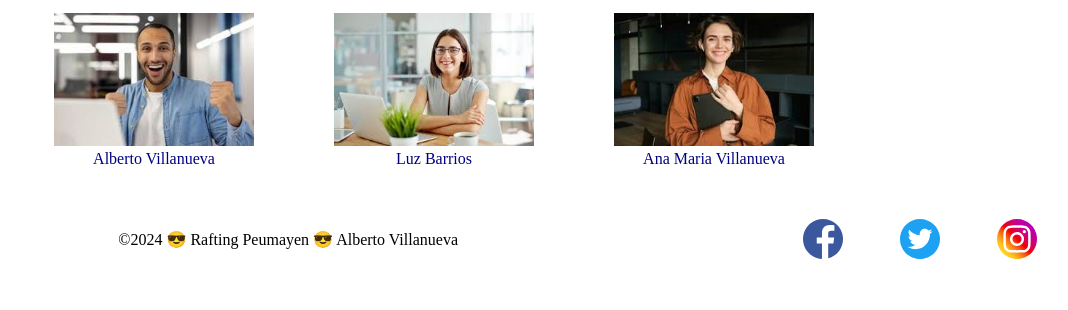
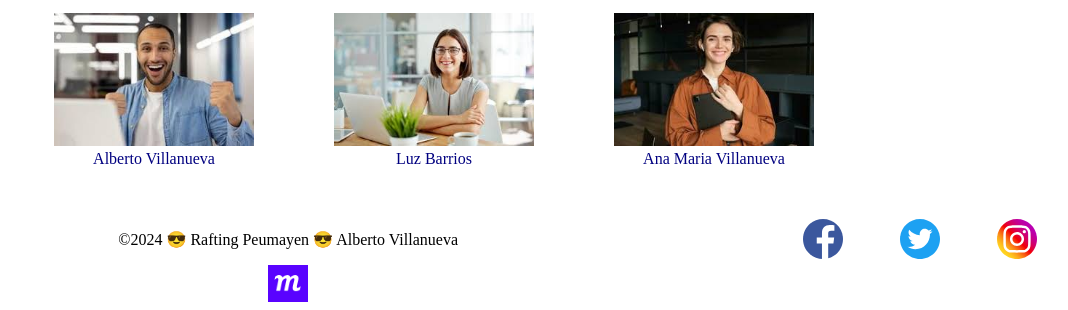
Before and after one commit to advillanuevag/wdd130, a plain HTML site: page wwr/contact.html in a window 1280 px wide. Shown: the part 1543-1853 px from the top of the page, without its empty margins (206-1274 px from the left). Before the commit the page ends 1816 px from the top, so only its background shows below. Drawn offline with Linux system fonts and the light colour scheme.

Commit message:
footer update

```diff
--- a/wwr/contact.html
+++ b/wwr/contact.html
@@ -111,6 +111,8 @@
             <a id="fab" href="https://facebook.com" ><img src="images/facebook.svg" alt="FacebookLogo" width="40"> </a>
             <a id="twt" href="https://twiter.com" ><img src="images/twiter.svg" alt="TwiterLogo" width="40"></a>
             <a id="igm" href="https://instagram.com" ><img src="images/instagram.svg" alt="InstagramLogo" width="40"></a>
+            <a id="mockup" href="https://app.moqups.com/HyuXGQ3dCVPsLR9RzW3Ie1Ef0ld43AwQ/view/page/ad64222d5" ><img src="images/mockup.png" alt="Link to mockup page" width="40"></a>
+
         </div>
     </footer>
 
```
Also changed, not shown: wwr/images/mockup.png (added).
